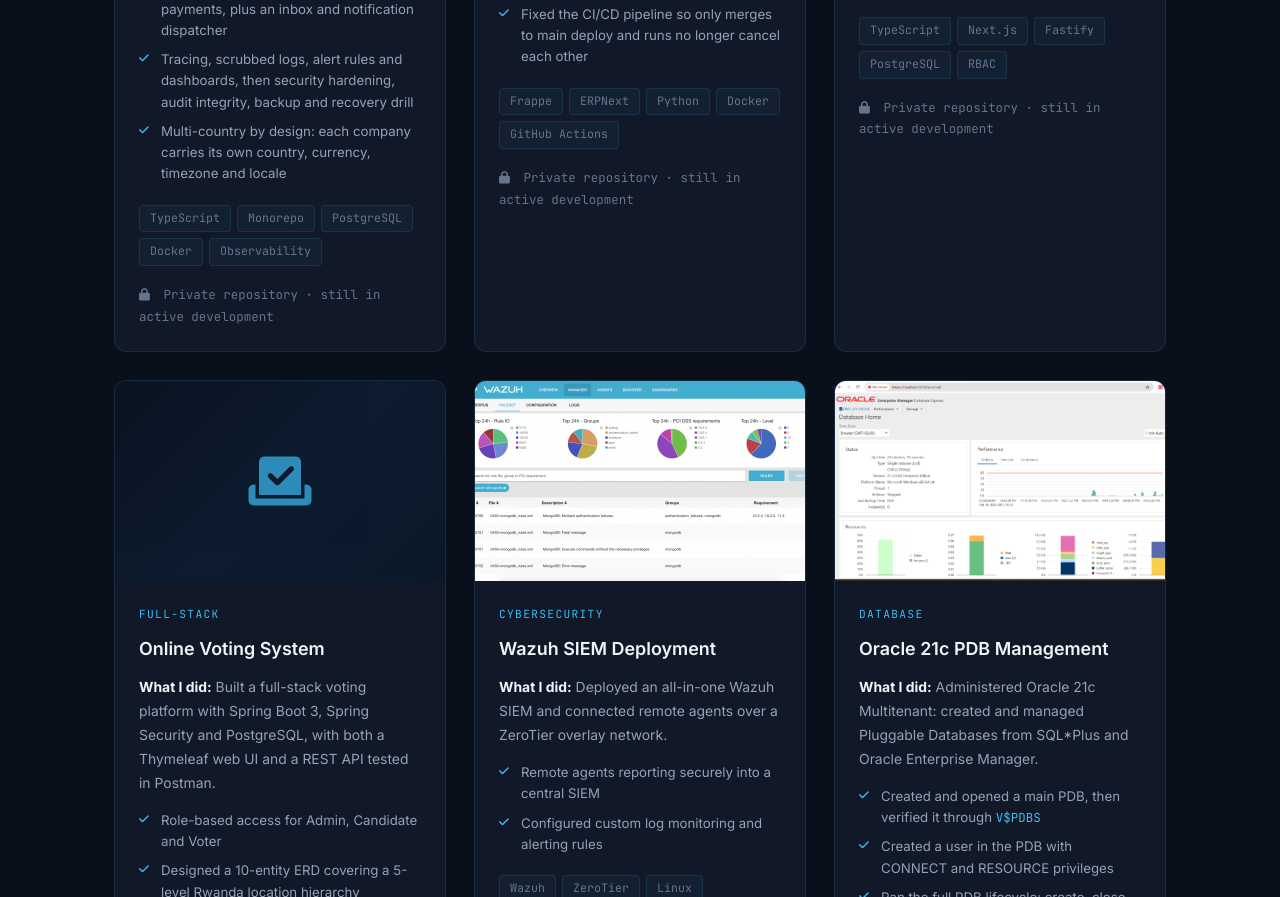
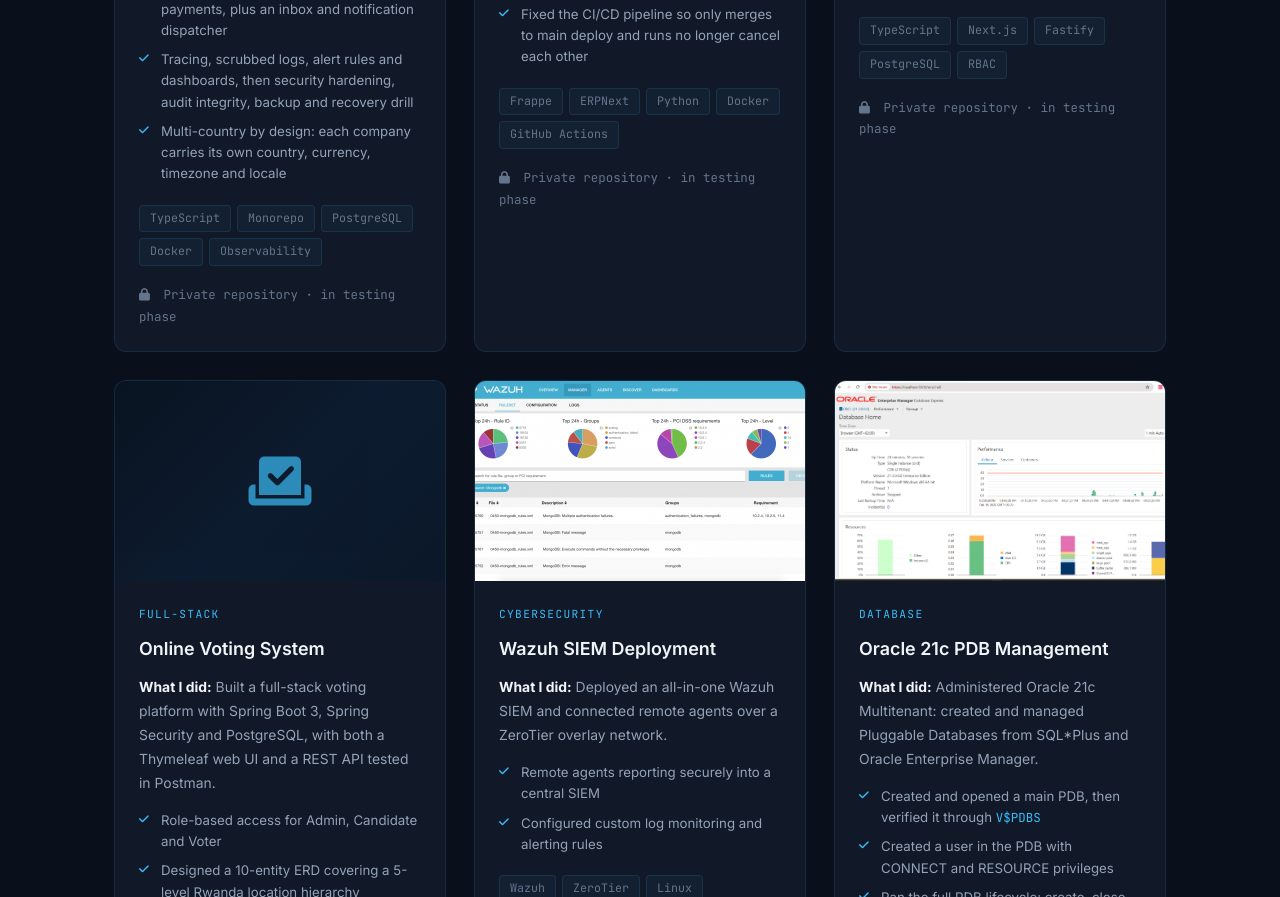
Before and after one commit to Thierry710/thierry-portfolio, a plain HTML site: page index.html in a window 1280 px wide. Shown: the part 3297-4194 px from the top of the page. Drawn offline with Linux system fonts and the light colour scheme.

Commit message:
Mark team projects as in testing phase

```diff
--- a/index.html
+++ b/index.html
@@ -193,7 +193,7 @@
                         <li>Multi-country by design: each company carries its own country, currency, timezone and locale</li>
                     </ul>
                     <div class="project-tags"><span>TypeScript</span><span>Monorepo</span><span>PostgreSQL</span><span>Docker</span><span>Observability</span></div>
-                    <span class="project-note"><i class="fas fa-lock"></i> Private repository &middot; still in active development</span>
+                    <span class="project-note"><i class="fas fa-lock"></i> Private repository &middot; in testing phase</span>
                 </div>
             </div>
 
@@ -214,7 +214,7 @@
                         <li>Fixed the CI/CD pipeline so only merges to main deploy and runs no longer cancel each other</li>
                     </ul>
                     <div class="project-tags"><span>Frappe</span><span>ERPNext</span><span>Python</span><span>Docker</span><span>GitHub Actions</span></div>
-                    <span class="project-note"><i class="fas fa-lock"></i> Private repository &middot; still in active development</span>
+                    <span class="project-note"><i class="fas fa-lock"></i> Private repository &middot; in testing phase</span>
                 </div>
             </div>
 
@@ -235,7 +235,7 @@
                         <li>Multilingual wording (English, French, Swahili)</li>
                     </ul>
                     <div class="project-tags"><span>TypeScript</span><span>Next.js</span><span>Fastify</span><span>PostgreSQL</span><span>RBAC</span></div>
-                    <span class="project-note"><i class="fas fa-lock"></i> Private repository &middot; still in active development</span>
+                    <span class="project-note"><i class="fas fa-lock"></i> Private repository &middot; in testing phase</span>
                 </div>
             </div>
 
```
